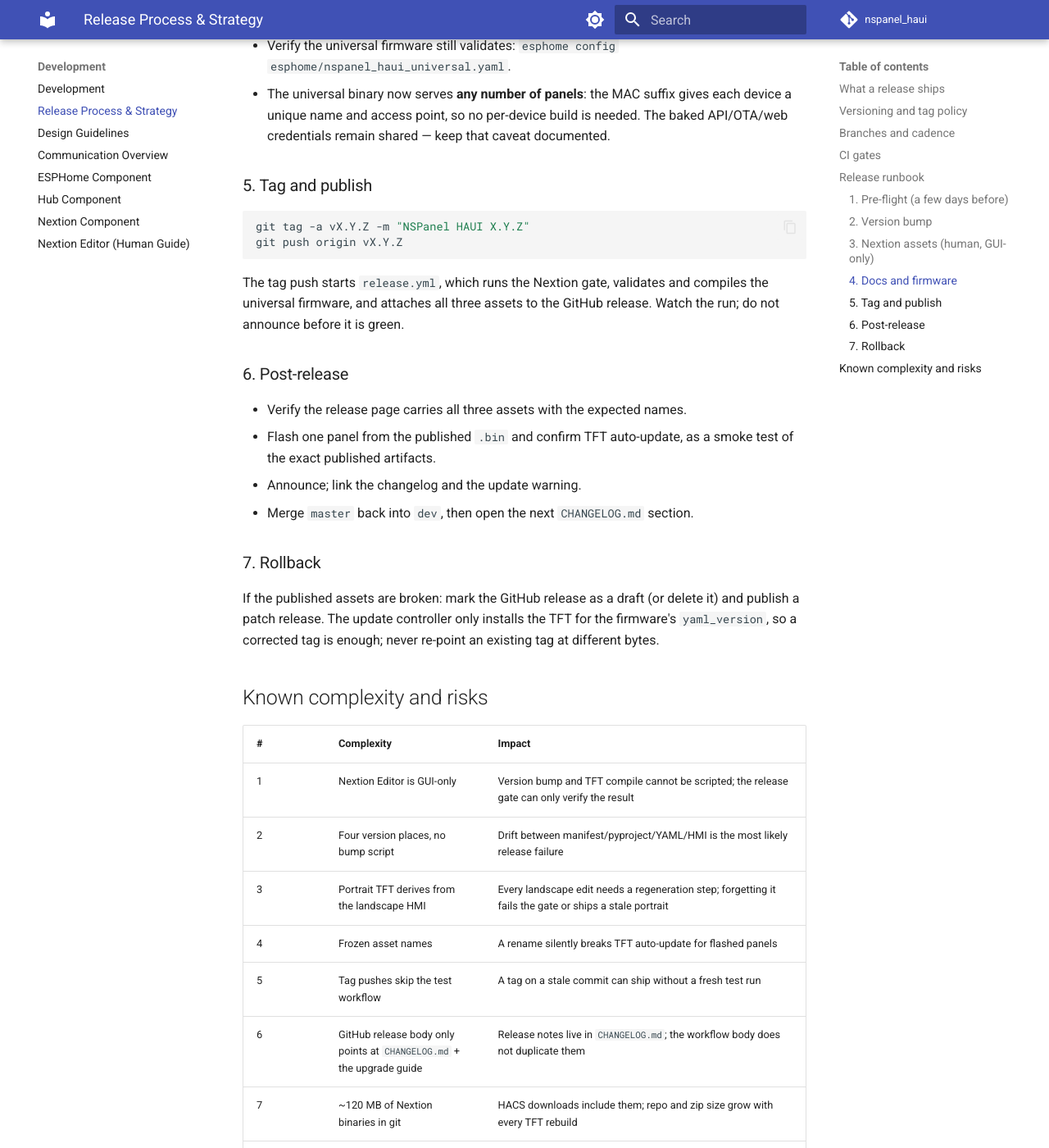
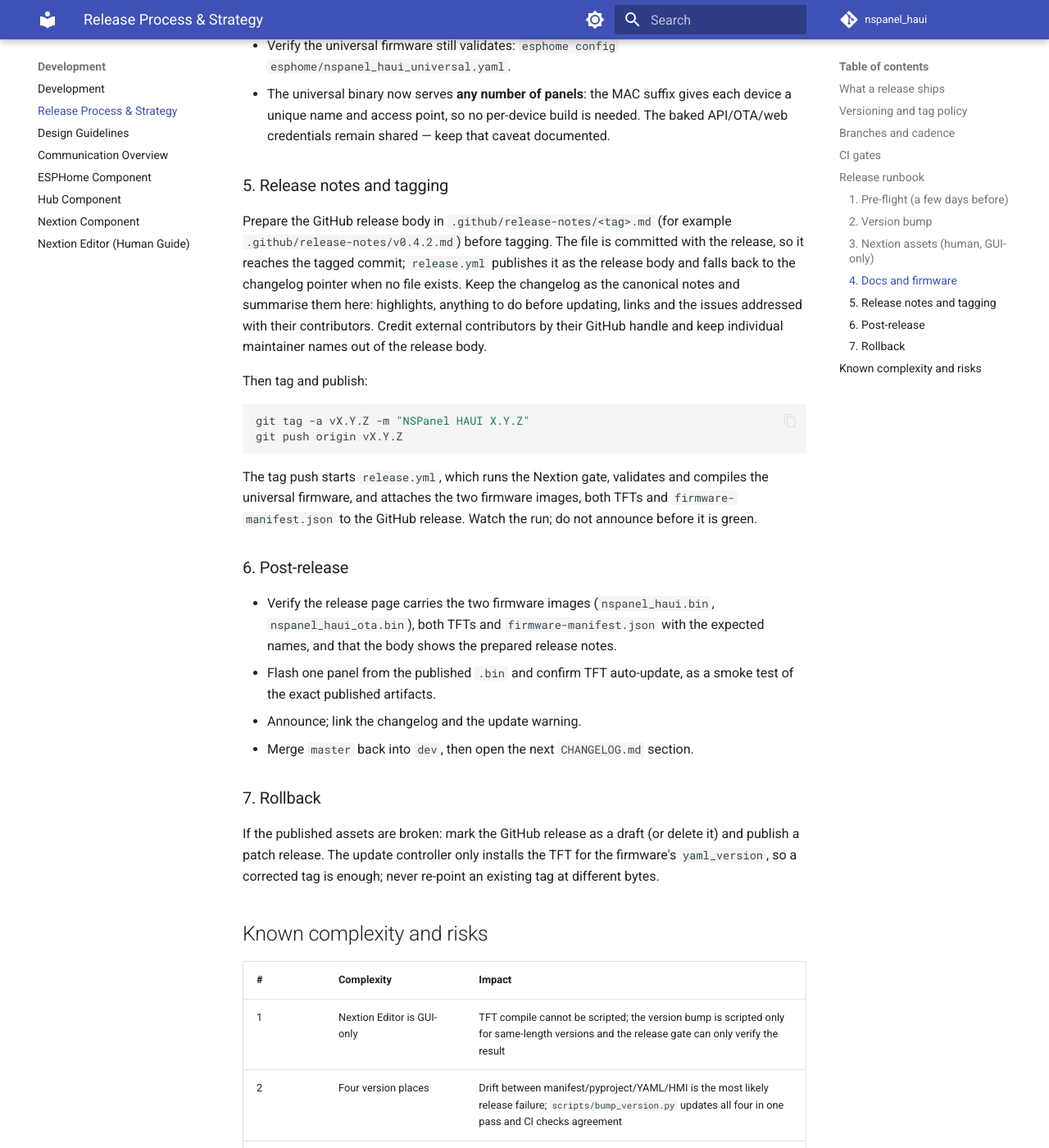
Before and after one commit to happydasch/nspanel_haui, an MkDocs documentation site: the page built from docs/release.md, in a window 1280 px wide and 1400 px high, scrolled down 4087 px. Shown: the whole window at 82% size. Built offline with MkDocs 1.6.1 and Material for MkDocs 9.7.7, drawn with Linux system fonts in a browser that asks for light colours; comment, search, counter and statistics services are not loaded; some of the changed text lies outside the part shown.

Commit message:
chore(release): prepare 0.4.2 metadata
Finalise the 0.4.2 changelog section with its contributors and issue links, publish prepared release notes as the GitHub release body, and refresh the release runbook for the current asset list and version-bump tooling.

````diff
--- a/docs/release.md
+++ b/docs/release.md
@@ -163,7 +163,18 @@
   each device a unique name and access point, so no per-device build is needed.
   The baked API/OTA/web credentials remain shared — keep that caveat documented.
 
-### 5. Tag and publish
+### 5. Release notes and tagging
+
+Prepare the GitHub release body in `.github/release-notes/<tag>.md` (for example
+`.github/release-notes/v0.4.2.md`) before tagging. The file is committed with
+the release, so it reaches the tagged commit; `release.yml` publishes it as the
+release body and falls back to the changelog pointer when no file exists. Keep
+the changelog as the canonical notes and summarise them here: highlights,
+anything to do before updating, links and the issues addressed with their
+contributors. Credit external contributors by their GitHub handle and keep
+individual maintainer names out of the release body.
+
+Then tag and publish:
 
 ```bash
 git tag -a vX.Y.Z -m "NSPanel HAUI X.Y.Z"
@@ -171,12 +182,15 @@
 ```
 
 The tag push starts `release.yml`, which runs the Nextion gate, validates and
-compiles the universal firmware, and attaches all three assets to the GitHub
-release. Watch the run; do not announce before it is green.
+compiles the universal firmware, and attaches the two firmware images, both TFTs
+and `firmware-manifest.json` to the GitHub release. Watch the run; do not
+announce before it is green.
 
 ### 6. Post-release
 
-- Verify the release page carries all three assets with the expected names.
+- Verify the release page carries the two firmware images (`nspanel_haui.bin`,
+  `nspanel_haui_ota.bin`), both TFTs and `firmware-manifest.json` with the
+  expected names, and that the body shows the prepared release notes.
 - Flash one panel from the published `.bin` and confirm TFT auto-update, as a
   smoke test of the exact published artifacts.
 - Announce; link the changelog and the update warning.
@@ -193,12 +207,12 @@
 
 | # | Complexity | Impact |
 |---|------------|--------|
-| 1 | Nextion Editor is GUI-only | Version bump and TFT compile cannot be scripted; the release gate can only verify the result |
-| 2 | Four version places, no bump script | Drift between manifest/pyproject/YAML/HMI is the most likely release failure |
+| 1 | Nextion Editor is GUI-only | TFT compile cannot be scripted; the version bump is scripted only for same-length versions and the release gate can only verify the result |
+| 2 | Four version places | Drift between manifest/pyproject/YAML/HMI is the most likely release failure; `scripts/bump_version.py` updates all four in one pass and CI checks agreement |
 | 3 | Portrait TFT derives from the landscape HMI | Every landscape edit needs a regeneration step; forgetting it fails the gate or ships a stale portrait |
 | 4 | Frozen asset names | A rename silently breaks TFT auto-update for flashed panels |
 | 5 | Tag pushes skip the test workflow | A tag on a stale commit can ship without a fresh test run |
-| 6 | GitHub release body only points at `CHANGELOG.md` + the upgrade guide | Release notes live in `CHANGELOG.md`; the workflow body does not duplicate them |
+| 6 | Prepared release notes are a separate file from the changelog | `.github/release-notes/<tag>.md` is published as the release body when present; the workflow falls back to the changelog pointer, and the two can drift if only one is updated |
 | 7 | ~120 MB of Nextion binaries in git | HACS downloads include them; repo and zip size grow with every TFT rebuild |
 | 8 | Shared baked credentials in the universal binary | Multi-panel naming is solved; credential isolation is not |
 | 9 | ESPHome minimum version | `base.yaml` defines the minimum supported ESPHome version; the release workflow installs the current package and validates against that floor |
````
Also changed, not shown: other parts of docs/release.md (+2 -2 lines), CHANGELOG.md (+11 -1 lines), .github/release-notes/v0.4.2.md (added), 1 other file.
